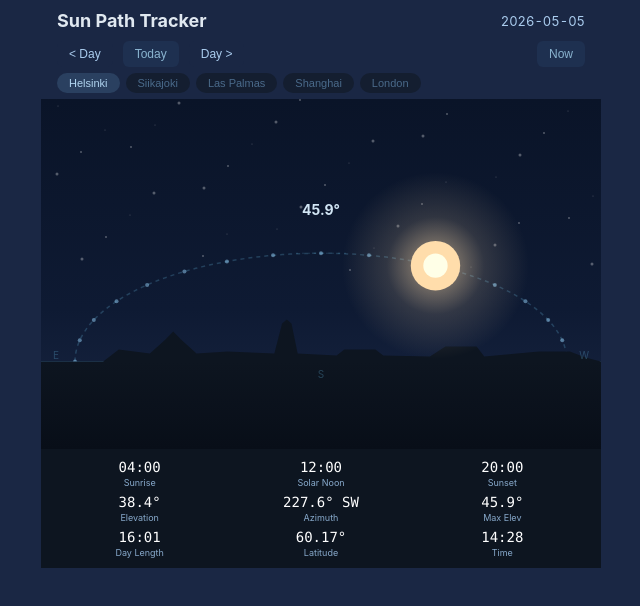
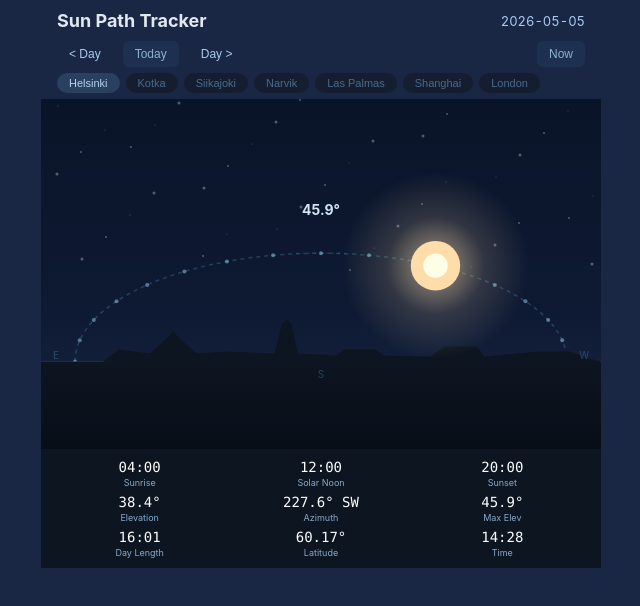
Before and after one commit to tatutomp/sun_tracker, a plain HTML site: page index.html in a window 1280 px wide. Shown: the whole page, without its empty margins (319-959 px from the left). Drawn offline with Linux system fonts and the light colour scheme.

Commit message:
Add Narvik and Kotka presets

```diff
--- a/index.html
+++ b/index.html
@@ -166,7 +166,9 @@
 (function () {
   const presets = [
     { name: 'Helsinki',   lat: 60.17, tz: 'Europe/Helsinki' },
+    { name: 'Kotka',      lat: 60.47, tz: 'Europe/Helsinki' },
     { name: 'Siikajoki',  lat: 64.25, tz: 'Europe/Helsinki' },
+    { name: 'Narvik',     lat: 68.44, tz: 'Europe/Oslo' },
     { name: 'Las Palmas', lat: 28.10, tz: 'Atlantic/Canary' },
     { name: 'Shanghai',   lat: 31.23, tz: 'Asia/Shanghai' },
     { name: 'London',     lat: 51.51, tz: 'Europe/London' },
```
Also changed, not shown: 1 other file.
